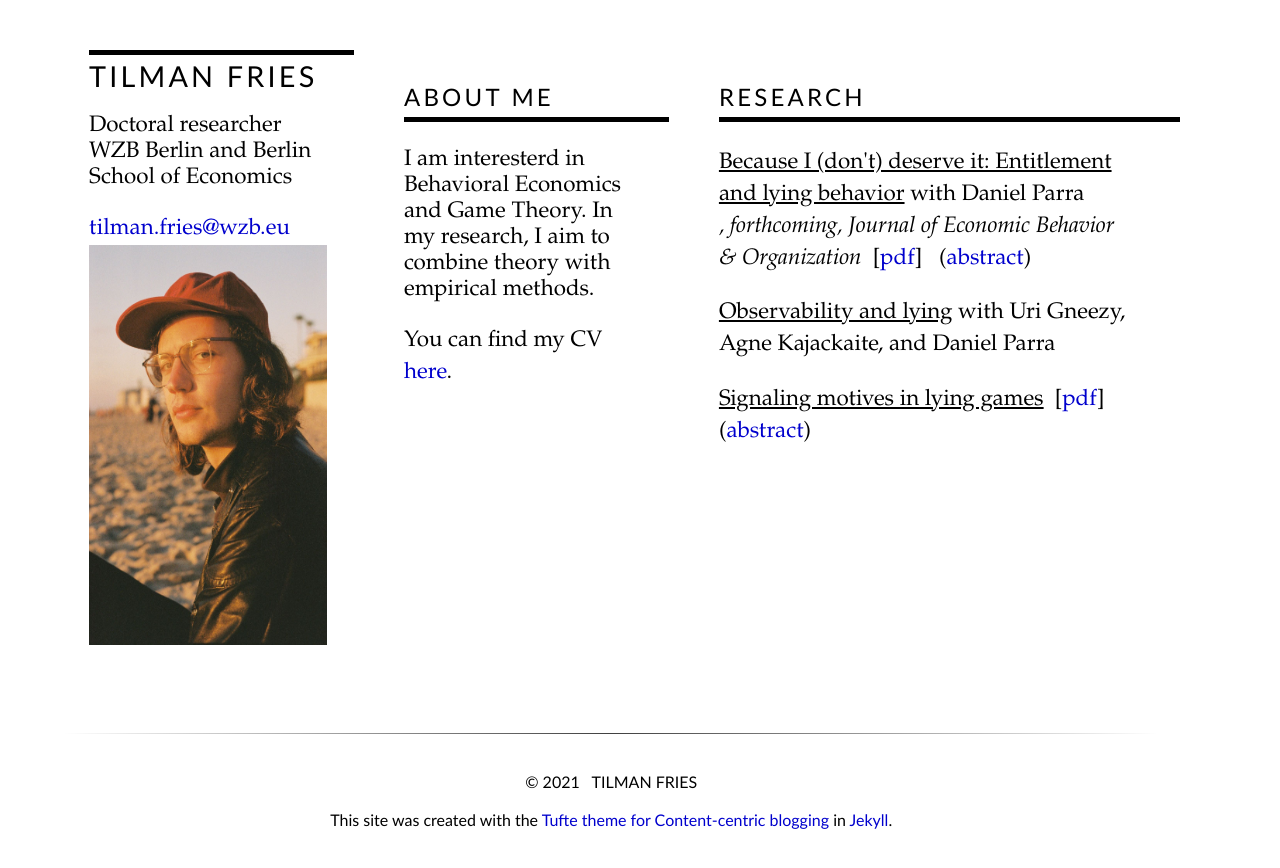
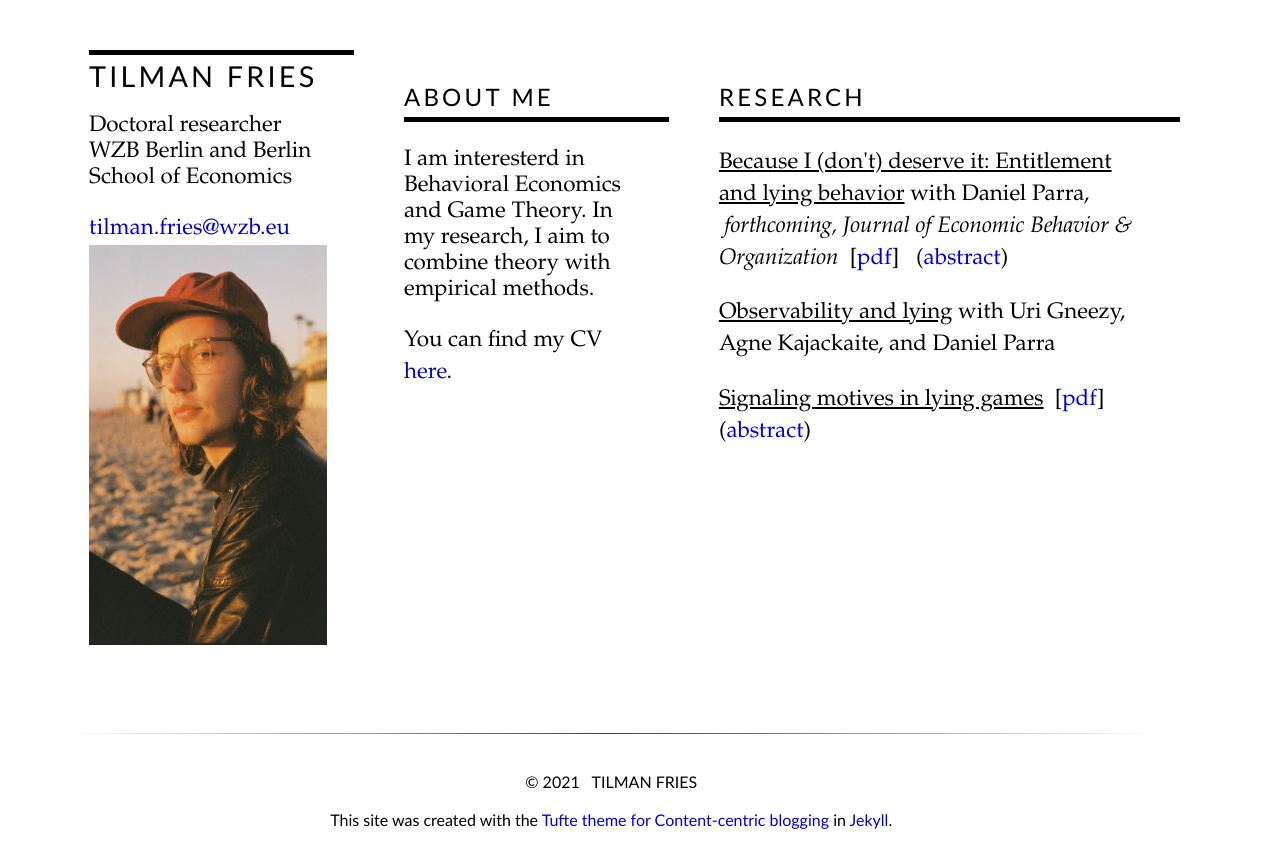
Before and after one commit to tilmanfries/tilmanfries.github.io, a Jekyll site: the page built from index.md, in a window 1280 px wide. Shown: the top 868 px of the page. Built offline with Jekyll 4.4.1, drawn with Linux system fonts in a browser that asks for light colours.

Commit message:
ANOTHER change

```diff
--- a/_layouts/personal.html
+++ b/_layouts/personal.html
@@ -31,10 +31,10 @@
       <u>{{ item.name }}</u>
      {% endif %}
      {% if item.collab != "none" %}
-     with {{ item.collab}}
+     with {{ item.collab}}{% if item.journal != "none" %},{% endif %}
      {% endif %}
      {% if item.journal != "none" %}
-      <i>,&nbsp;{{ item.journal }}</i>
+      <i>&nbsp;{{ item.journal }}</i>
      {% endif %}
     {% if item.pdf != "none" %}
     &nbsp;[<a href=/assets/pdf/{{ item.pdf }}>pdf</a>]
```
